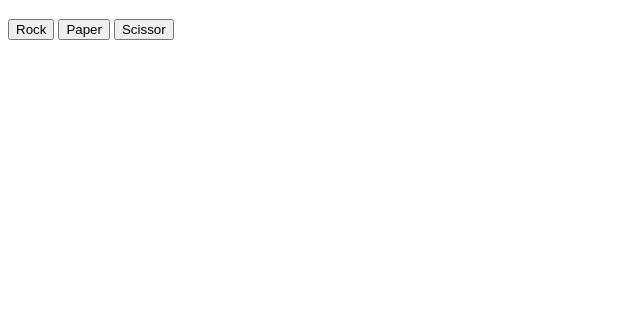
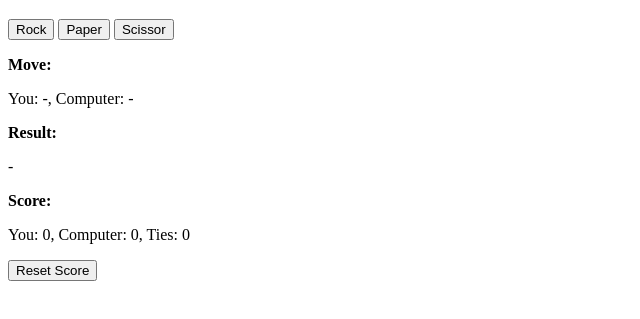
Before and after one commit to 99abin/Game-Project, a plain HTML site: page RockPaperScissor/Simple/index.html in a window 1280 px wide. Shown: the part 61-380 px from the top of the page, without its empty margins (0-640 px from the left). Drawn offline with Linux system fonts and the light colour scheme.

Commit message:
Update index.html

```diff
--- a/RockPaperScissor/Simple/index.html
+++ b/RockPaperScissor/Simple/index.html
@@ -13,5 +13,17 @@
     ">Paper</button>
     <button onclick="calculate('scissor')
     ">Scissor</button>
+
+    <p><b>Move: </b></p>
+    <p class="move">You: -, Computer: -</p>
+
+    <p><b>Result: </b></p>
+    <p class="rslt">-</p>
+
+    <p><b>Score: </b></p>
+    <p class="scr">You: 0, Computer: 0, Ties: 0</p>
+
+    <button onclick="resetScore()
+    ">Reset Score</button>
 </body>
 </html>
```
